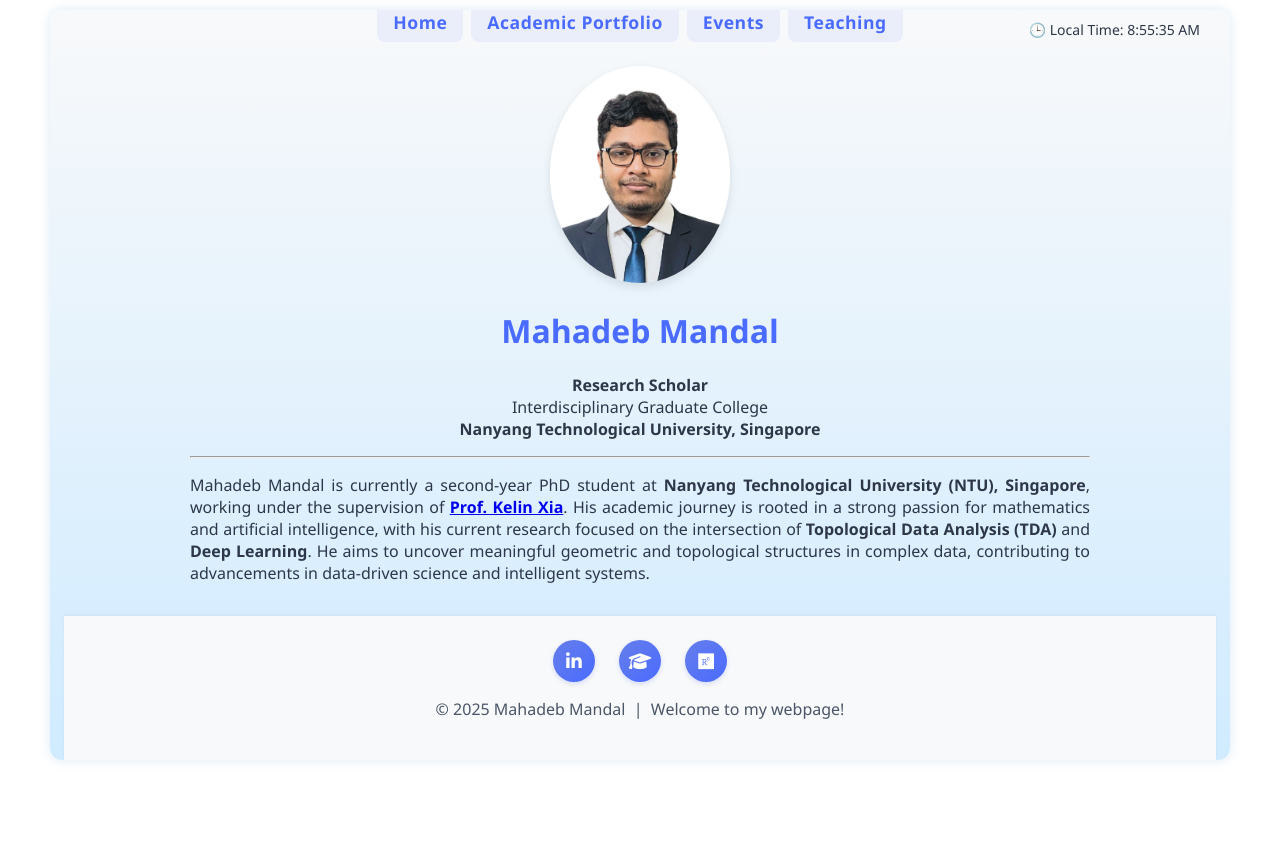
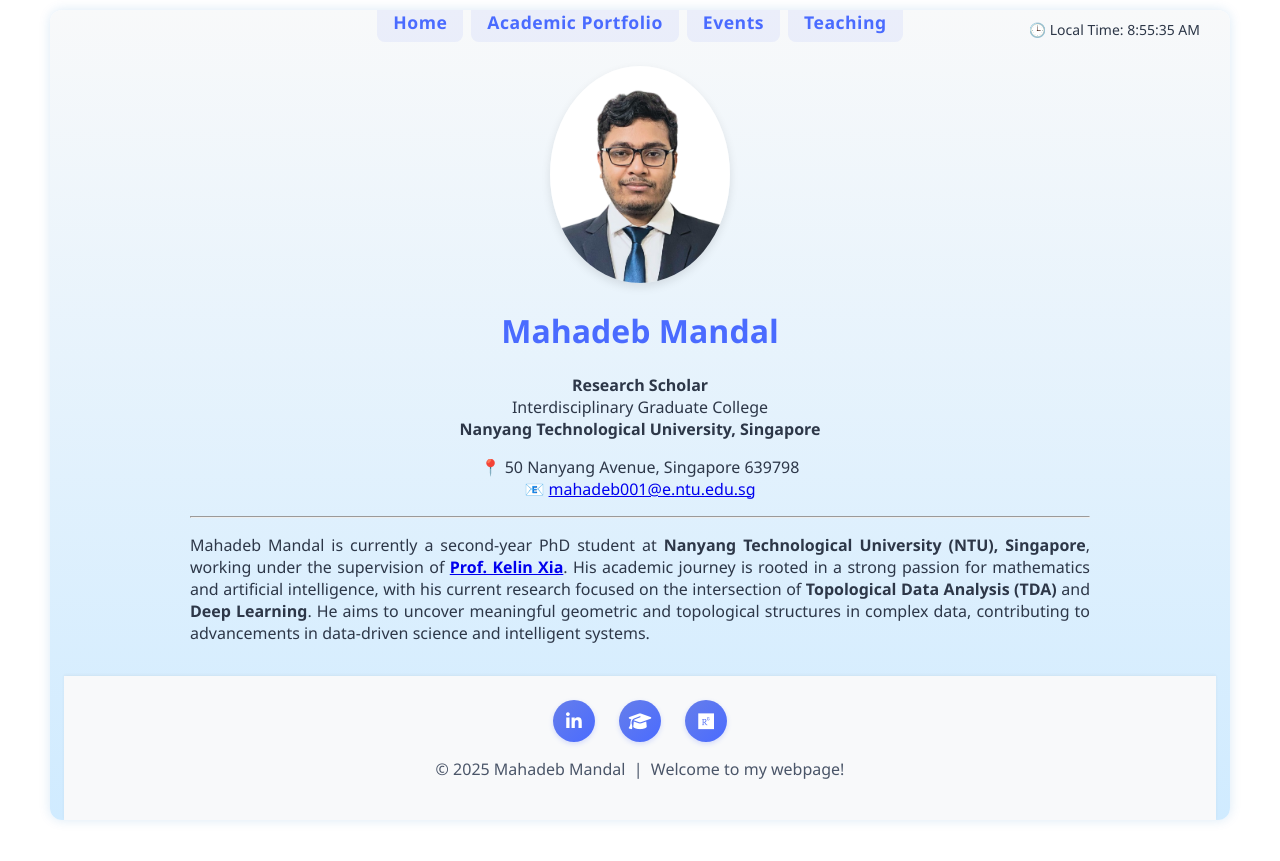
Before and after one commit to mahadeb-ai/mahadeb-ai.github.io, a Jekyll site: the page built from index.md, in a window 1280 px wide. Shown: the top 861 px of the page. Built offline with Jekyll 4.4.1, drawn with Linux system fonts in a browser that asks for light colours.

Commit message:
Update index.md

```diff
--- a/index.md
+++ b/index.md
@@ -27,6 +27,10 @@
   <p><strong>Research Scholar</strong><br>
   Interdisciplinary Graduate College<br>
   <strong>Nanyang Technological University, Singapore</strong></p>
+  <p>
+    📍 50 Nanyang Avenue, Singapore 639798<br>
+    📧 <a href="mailto:mahadeb001@e.ntu.edu.sg">mahadeb001@e.ntu.edu.sg</a>
+  </p>
 </div>
 
 ---
```
